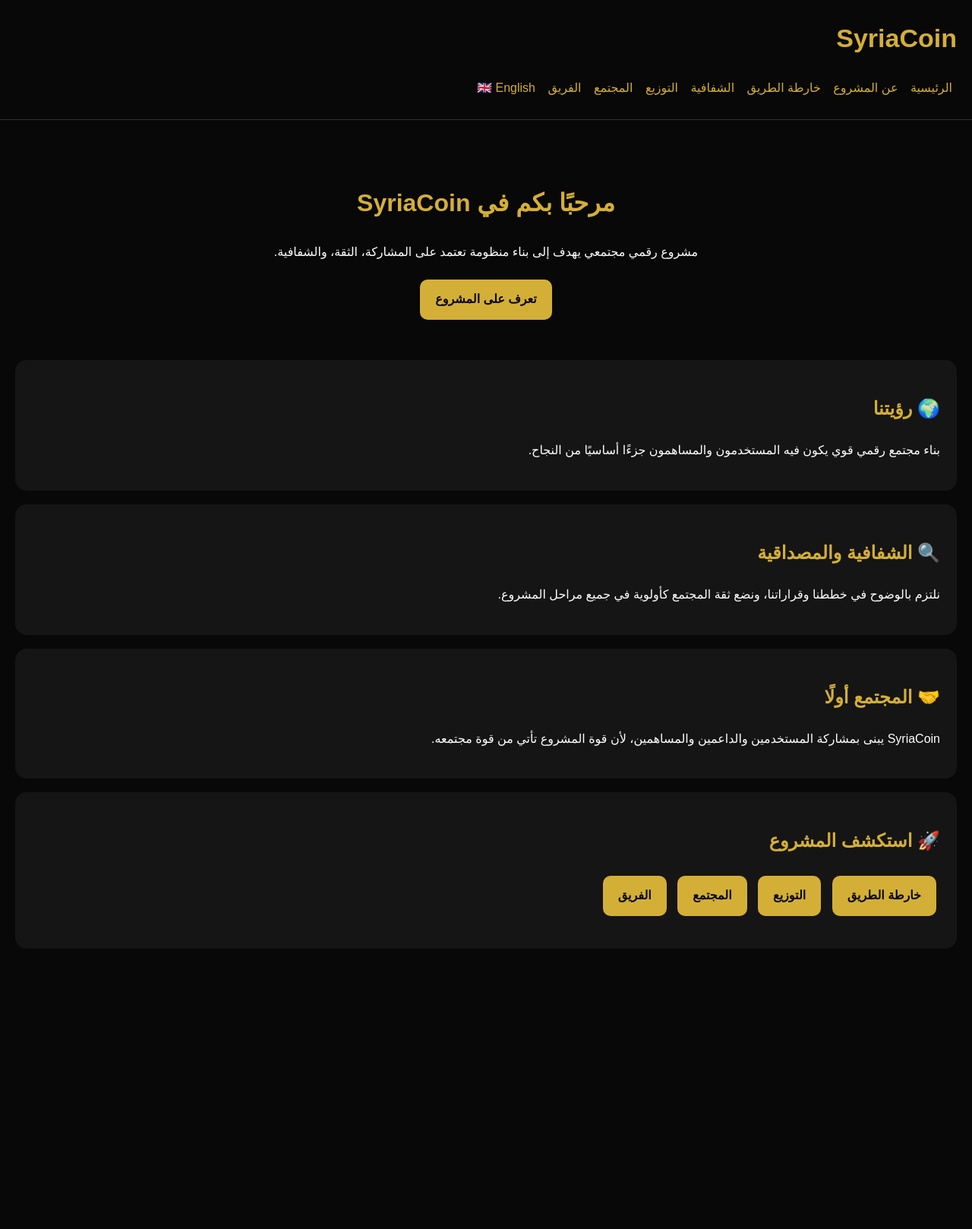
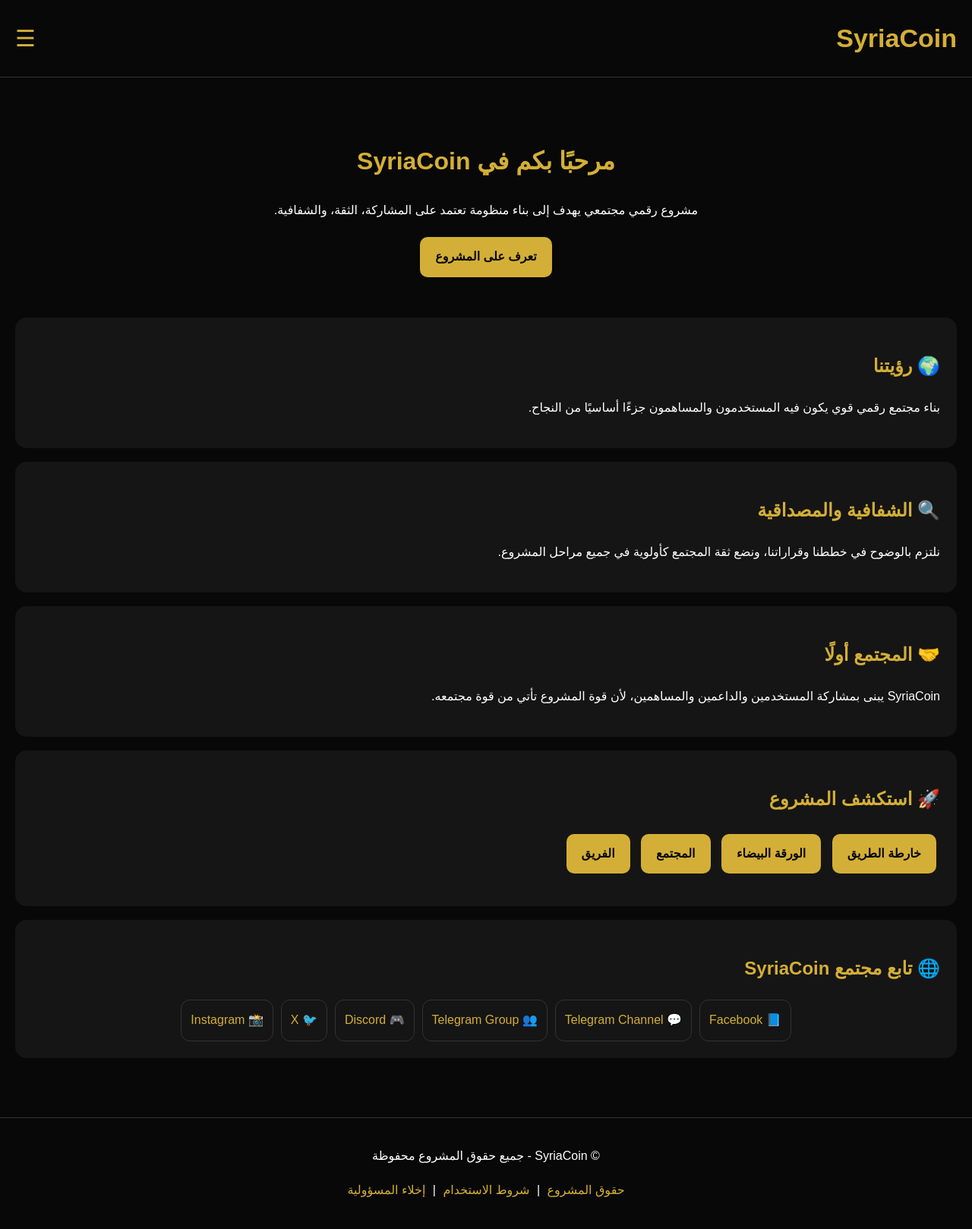
Before and after one commit to qalasd400-jpg/syriacoin, a plain HTML site: page index.html in a window 1280 px wide. Shown: the whole page at 76% size. Before the commit the page ends 1297 px from the top, so only its background shows below. Drawn offline with Linux system fonts and the light colour scheme.

Commit message:
Update index.html

```diff
--- a/index.html
+++ b/index.html
@@ -21,6 +21,9 @@
 header{
 padding:20px;
 border-bottom:1px solid #333;
+display:flex;
+justify-content:space-between;
+align-items:center;
 }
 
 .logo{
@@ -29,15 +32,35 @@
 font-weight:bold;
 }
 
-nav{
-margin-top:15px;
+.menu-btn{
+font-size:30px;
+color:#d4af37;
+cursor:pointer;
 }
 
-nav a{
+#menu{
+display:none;
+position:absolute;
+top:75px;
+right:20px;
+background:#151515;
+padding:20px;
+border-radius:15px;
+width:250px;
+z-index:10;
+border:1px solid #333;
+}
+
+#menu a{
+display:block;
 color:#d4af37;
 text-decoration:none;
-margin:6px;
-display:inline-block;
+padding:8px;
+}
+
+#menu a:hover{
+background:#222;
+border-radius:8px;
 }
 
 .container{
@@ -71,7 +94,53 @@
 margin:5px;
 }
 
+.social{
+display:flex;
+flex-wrap:wrap;
+gap:10px;
+justify-content:center;
+}
+
+.social a{
+background:#151515;
+color:#d4af37;
+padding:12px;
+border-radius:12px;
+text-decoration:none;
+border:1px solid #333;
+}
+
+footer{
+text-align:center;
+padding:20px;
+border-top:1px solid #333;
+margin-top:30px;
+}
+
+footer a{
+color:#d4af37;
+text-decoration:none;
+margin:5px;
+}
+
 </style>
+
+<script>
+
+function openMenu(){
+
+let menu=document.getElementById("menu");
+
+if(menu.style.display==="block"){
+menu.style.display="none";
+}
+else{
+menu.style.display="block";
+}
+
+}
+
+</script>
 
 </head>
 
@@ -81,26 +150,36 @@
 
 <header>
 
-<div class="logo">SyriaCoin</div>
+<div class="logo">
+SyriaCoin
+</div>
 
-<nav>
+<div class="menu-btn" onclick="openMenu()">
+☰
+</div>
 
-<a href="index.html">الرئيسية</a>
-<a href="about.html">عن المشروع</a>
-<a href="roadmap.html">خارطة الطريق</a>
-<a href="transparency.html">الشفافية</a>
-<a href="distribution.html">التوزيع</a>
-<a href="community.html">المجتمع</a>
-<a href="team.html">الفريق</a>
+
+<div id="menu">
+
+<a href="index.html">🏠 الرئيسية</a>
+<a href="who-we-are.html">👥 من نحن</a>
+<a href="about.html">📄 عن المشروع</a>
+<a href="whitepaper.html">📘 الورقة البيضاء</a>
+<a href="roadmap.html">🛣 خارطة الطريق</a>
+<a href="transparency.html">🔍 الشفافية</a>
+<a href="distribution.html">🪙 التوزيع</a>
+<a href="community.html">🌍 المجتمع</a>
+<a href="team.html">👤 الفريق</a>
+<a href="contact.html">✉️ اتصل بنا</a>
+<a href="report.html">⚠️ تقديم شكوى</a>
+<a href="rights.html">©️ حقوق المشروع</a>
+<a href="disclaimer.html">⚖️ إخلاء المسؤولية</a>
+<a href="terms.html">📜 شروط الاستخدام</a>
 <a href="en/index.html">🇬🇧 English</a>
 
-</nav>
+</div>
 
-</header>
-
-
-
-<div class="container">
+</header><div class="container">
 
 
 <div class="hero">
@@ -166,7 +245,7 @@
 
 <a class="button" href="roadmap.html">خارطة الطريق</a>
 
-<a class="button" href="distribution.html">التوزيع</a>
+<a class="button" href="whitepaper.html">الورقة البيضاء</a>
 
 <a class="button" href="community.html">المجتمع</a>
 
@@ -178,7 +257,73 @@
 
 
 
+<div class="box">
+
+<h2>🌐 تابع مجتمع SyriaCoin</h2>
+
+<div class="social">
+
+<a href="https://www.facebook.com/share/1D3H8oQbFH/" target="_blank">
+📘 Facebook
+</a>
+
+<a href="https://t.me/syriaacoin" target="_blank">
+💬 Telegram Channel
+</a>
+
+<a href="https://t.me/syriacoinsy" target="_blank">
+👥 Telegram Group
+</a>
+
+<a href="https://discord.gg/ckbXrUXZ" target="_blank">
+🎮 Discord
+</a>
+
+<a href="https://x.com/Syriacoin_uppor" target="_blank">
+🐦 X
+</a>
+
+<a href="https://ig.me/j/AbbVy7J5YGpLrbNX/" target="_blank">
+📸 Instagram
+</a>
+
 </div>
+
+</div>
+
+
+
+</div>
+
+
+
+<footer>
+
+<p>
+© SyriaCoin - جميع حقوق المشروع محفوظة
+</p>
+
+<p>
+
+<a href="rights.html">
+حقوق المشروع
+</a>
+
+|
+
+<a href="terms.html">
+شروط الاستخدام
+</a>
+
+|
+
+<a href="disclaimer.html">
+إخلاء المسؤولية
+</a>
+
+</p>
+
+</footer>
 
 
 </body>
```
